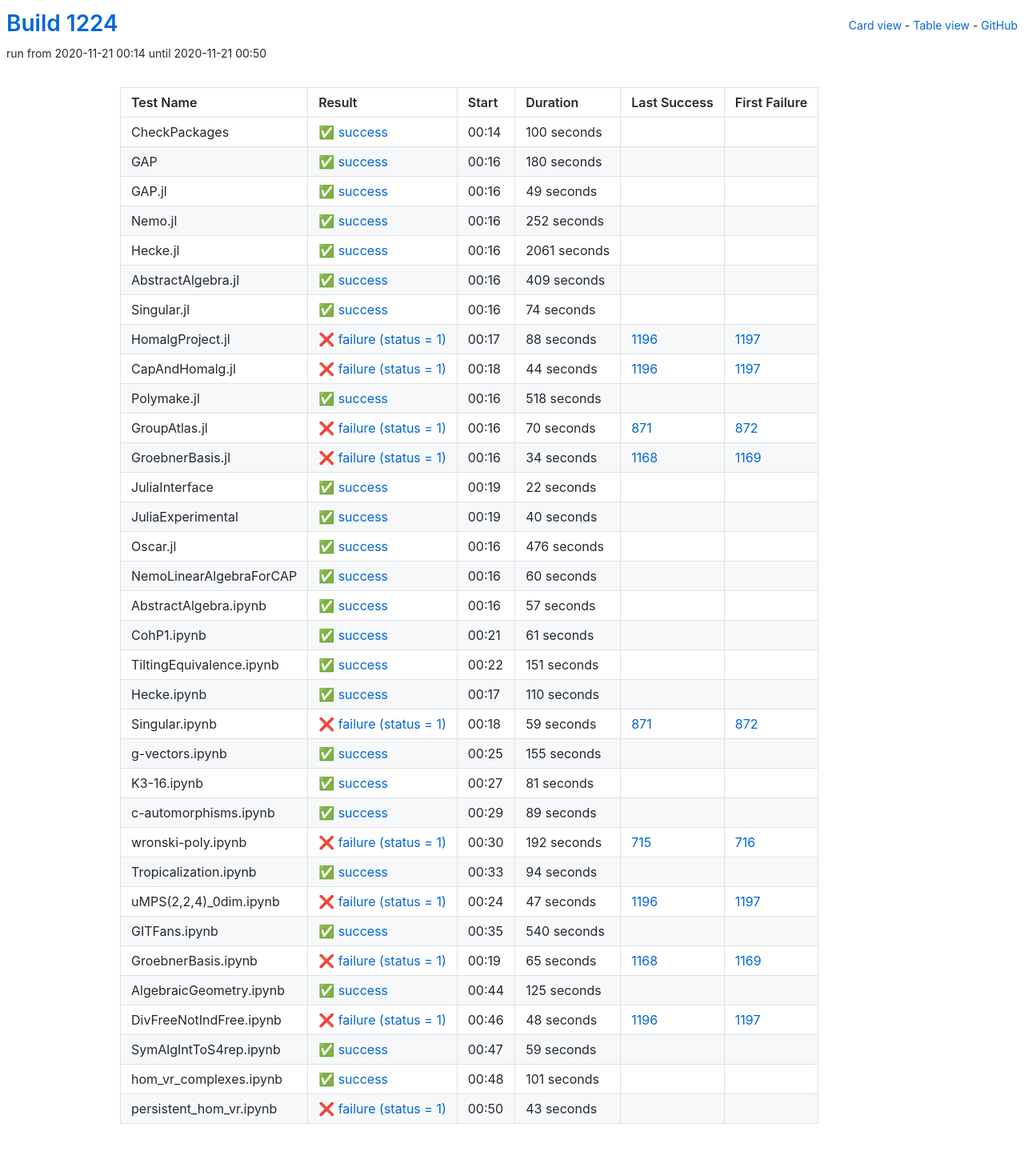
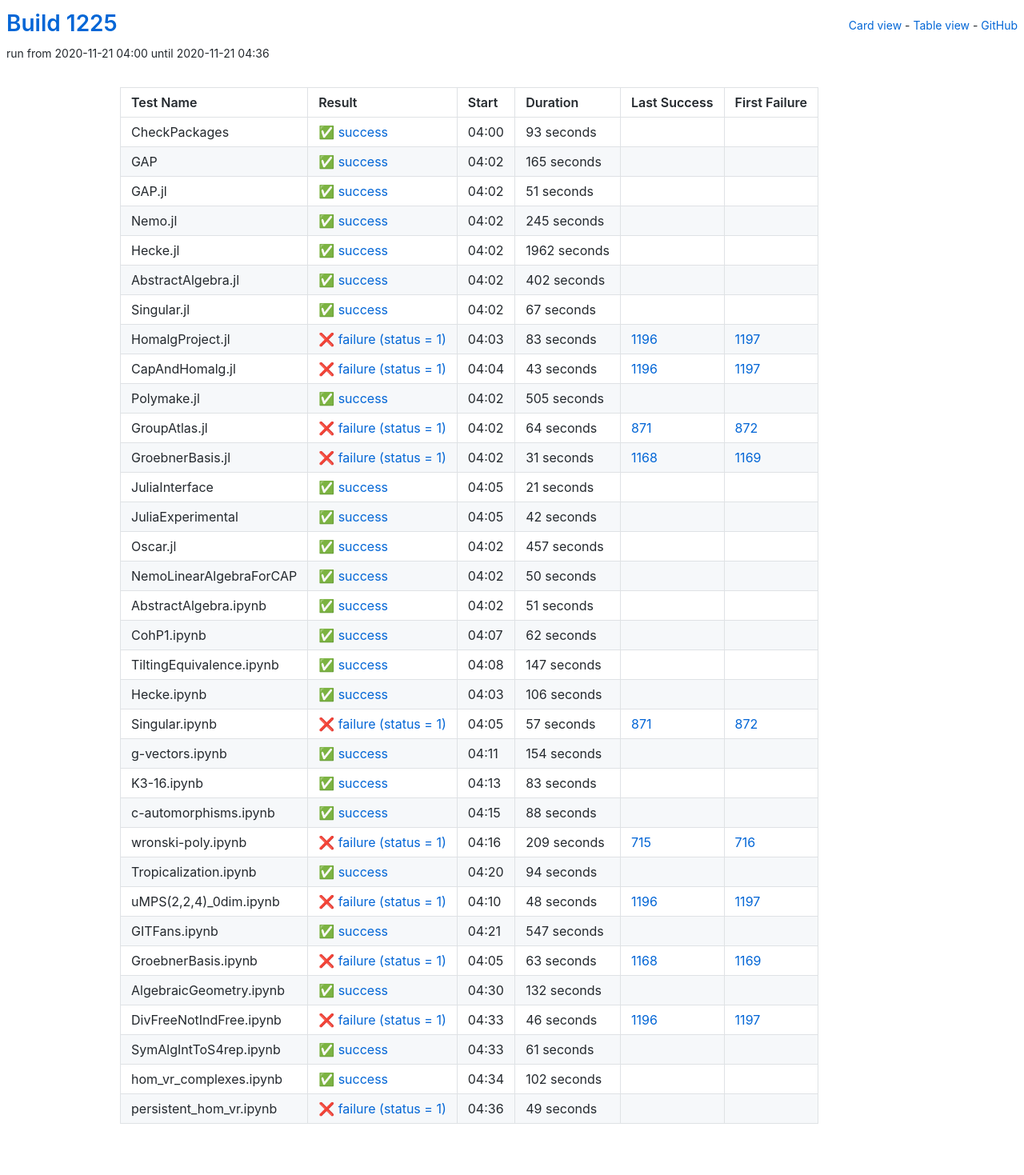
Before and after one commit to oscar-system/oscar-ci-status-stable, a Jekyll site: the page built from table.html, in a window 1280 px wide. Shown: the whole page at 80% size. Built offline with Jekyll 4.4.1, drawn with Linux system fonts in a browser that asks for light colours.

Commit message:
Build #1225

```diff
--- a/_data/ci.yml
+++ b/_data/ci.yml
@@ -1,6 +1,6 @@
 ---
-build: 1224
-build_url: https://oscarci.mathematik.uni-kl.de/job/oscar-stable/1224/
+build: 1225
+build_url: https://oscarci.mathematik.uni-kl.de/job/oscar-stable/1225/
 job: oscar-stable
 organization: oscar-system
 repo: oscar-ci-status-stable
@@ -8,308 +8,308 @@ repourl: https://github.com/oscar-system/oscar-ci-status-stable
 tests:
 - name: CheckPackages
   id: checkpackages
-  log: https://oscarci.mathematik.uni-kl.de/job/oscar-stable/1224/artifact/logs/build-1224/CheckPackages.log
-  start: 2020-11-21 00:14
+  log: https://oscarci.mathematik.uni-kl.de/job/oscar-stable/1225/artifact/logs/build-1225/CheckPackages.log
+  start: 2020-11-21 04:00
   success: true
   exitcode: 0
   status: success
-  duration: 100
+  duration: 93
   last_success: false
   last_success_url:
   first_failure: false
   first_failure_url:
 - name: GAP
   id: gap
-  log: https://oscarci.mathematik.uni-kl.de/job/oscar-stable/1224/artifact/logs/build-1224/GAP.log
-  start: 2020-11-21 00:16
+  log: https://oscarci.mathematik.uni-kl.de/job/oscar-stable/1225/artifact/logs/build-1225/GAP.log
+  start: 2020-11-21 04:02
   success: true
   exitcode: 0
   status: success
-  duration: 180
+  duration: 165
   last_success: false
   last_success_url:
   first_failure: false
   first_failure_url:
 - name: GAP.jl
   id: gap-jl
-  log: https://oscarci.mathematik.uni-kl.de/job/oscar-stable/1224/artifact/logs/build-1224/GAP.jl.log
-  start: 2020-11-21 00:16
+  log: https://oscarci.mathematik.uni-kl.de/job/oscar-stable/1225/artifact/logs/build-1225/GAP.jl.log
+  start: 2020-11-21 04:02
   success: true
   exitcode: 0
   status: success
-  duration: 49
+  duration: 51
   last_success: false
   last_success_url:
   first_failure: false
   first_failure_url:
 - name: Nemo.jl
   id: nemo-jl
-  log: https://oscarci.mathematik.uni-kl.de/job/oscar-stable/1224/artifact/logs/build-1224/Nemo.jl.log
-  start: 2020-11-21 00:16
+  log: https://oscarci.mathematik.uni-kl.de/job/oscar-stable/1225/artifact/logs/build-1225/Nemo.jl.log
+  start: 2020-11-21 04:02
   success: true
   exitcode: 0
   status: success
-  duration: 252
+  duration: 245
   last_success: false
   last_success_url:
   first_failure: false
   first_failure_url:
 - name: Hecke.jl
   id: hecke-jl
-  log: https://oscarci.mathematik.uni-kl.de/job/oscar-stable/1224/artifact/logs/build-1224/Hecke.jl.log
-  start: 2020-11-21 00:16
+  log: https://oscarci.mathematik.uni-kl.de/job/oscar-stable/1225/artifact/logs/build-1225/Hecke.jl.log
+  start: 2020-11-21 04:02
   success: true
   exitcode: 0
   status: success
-  duration: 2061
+  duration: 1962
   last_success: false
   last_success_url:
   first_failure: false
   first_failure_url:
 - name: AbstractAlgebra.jl
   id: abstractalgebra-jl
-  log: https://oscarci.mathematik.uni-kl.de/job/oscar-stable/1224/artifact/logs/build-1224/AbstractAlgebra.jl.log
-  start: 2020-11-21 00:16
+  log: https://oscarci.mathematik.uni-kl.de/job/oscar-stable/1225/artifact/logs/build-1225/AbstractAlgebra.jl.log
+  start: 2020-11-21 04:02
   success: true
   exitcode: 0
   status: success
-  duration: 409
+  duration: 402
   last_success: false
   last_success_url:
   first_failure: false
   first_failure_url:
 - name: Singular.jl
   id: singular-jl
-  log: https://oscarci.mathematik.uni-kl.de/job/oscar-stable/1224/artifact/logs/build-1224/Singular.jl.log
-  start: 2020-11-21 00:16
+  log: https://oscarci.mathematik.uni-kl.de/job/oscar-stable/1225/artifact/logs/build-1225/Singular.jl.log
+  start: 2020-11-21 04:02
   success: true
   exitcode: 0
   status: success
-  duration: 74
+  duration: 67
   last_success: false
   last_success_url:
   first_failure: false
   first_failure_url:
 - name: HomalgProject.jl
   id: homalgproject-jl
-  log: https://oscarci.mathematik.uni-kl.de/job/oscar-stable/1224/artifact/logs/build-1224/HomalgProject.jl.log
-  start: 2020-11-21 00:17
+  log: https://oscarci.mathematik.uni-kl.de/job/oscar-stable/1225/artifact/logs/build-1225/HomalgProject.jl.log
+  start: 2020-11-21 04:03
   success: false
   exitcode: 1
   status: failure
-  duration: 88
+  duration: 83
   last_success: 1196
   last_success_url: https://oscarci.mathematik.uni-kl.de/job/oscar-stable/1196/
   first_failure: 1197
   first_failure_url: https://oscarci.mathematik.uni-kl.de/job/oscar-stable/1197/
 - name: CapAndHomalg.jl
   id: capandhomalg-jl
-  log: https://oscarci.mathematik.uni-kl.de/job/oscar-stable/1224/artifact/logs/build-1224/CapAndHomalg.jl.log
-  start: 2020-11-21 00:18
+  log: https://oscarci.mathematik.uni-kl.de/job/oscar-stable/1225/artifact/logs/build-1225/CapAndHomalg.jl.log
+  start: 2020-11-21 04:04
   success: false
   exitcode: 1
   status: failure
-  duration: 44
+  duration: 43
   last_success: 1196
   last_success_url: https://oscarci.mathematik.uni-kl.de/job/oscar-stable/1196/
   first_failure: 1197
   first_failure_url: https://oscarci.mathematik.uni-kl.de/job/oscar-stable/1197/
 - name: Polymake.jl
   id: polymake-jl
-  log: https://oscarci.mathematik.uni-kl.de/job/oscar-stable/1224/artifact/logs/build-1224/Polymake.jl.log
-  start: 2020-11-21 00:16
+  log: https://oscarci.mathematik.uni-kl.de/job/oscar-stable/1225/artifact/logs/build-1225/Polymake.jl.log
+  start: 2020-11-21 04:02
   success: true
   exitcode: 0
   status: success
-  duration: 518
+  duration: 505
   last_success: false
   last_success_url:
   first_failure: false
   first_failure_url:
 - name: GroupAtlas.jl
   id: groupatlas-jl
-  log: https://oscarci.mathematik.uni-kl.de/job/oscar-stable/1224/artifact/logs/build-1224/GroupAtlas.jl.log
-  start: 2020-11-21 00:16
+  log: https://oscarci.mathematik.uni-kl.de/job/oscar-stable/1225/artifact/logs/build-1225/GroupAtlas.jl.log
+  start: 2020-11-21 04:02
   success: false
   exitcode: 1
   status: failure
-  duration: 70
+  duration: 64
   last_success: 871
   last_success_url: https://oscarci.mathematik.uni-kl.de/job/oscar-stable/871/
   first_failure: 872
   first_failure_url: https://oscarci.mathematik.uni-kl.de/job/oscar-stable/872/
 - name: GroebnerBasis.jl
   id: groebnerbasis-jl
-  log: https://oscarci.mathematik.uni-kl.de/job/oscar-stable/1224/artifact/logs/build-1224/GroebnerBasis.jl.log
-  start: 2020-11-21 00:16
+  log: https://oscarci.mathematik.uni-kl.de/job/oscar-stable/1225/artifact/logs/build-1225/GroebnerBasis.jl.log
+  start: 2020-11-21 04:02
   success: false
   exitcode: 1
   status: failure
-  duration: 34
+  duration: 31
   last_success: 1168
   last_success_url: https://oscarci.mathematik.uni-kl.de/job/oscar-stable/1168/
   first_failure: 1169
   first_failure_url: https://oscarci.mathematik.uni-kl.de/job/oscar-stable/1169/
 - name: JuliaInterface
   id: juliainterface
-  log: https://oscarci.mathematik.uni-kl.de/job/oscar-stable/1224/artifact/logs/build-1224/JuliaInterface.log
-  start: 2020-11-21 00:19
+  log: https://oscarci.mathematik.uni-kl.de/job/oscar-stable/1225/artifact/logs/build-1225/JuliaInterface.log
+  start: 2020-11-21 04:05
   success: true
   exitcode: 0
   status: success
-  duration: 22
+  duration: 21
   last_success: false
   last_success_url:
   first_failure: false
   first_failure_url:
 - name: JuliaExperimental
   id: juliaexperimental
-  log: https://oscarci.mathematik.uni-kl.de/job/oscar-stable/1224/artifact/logs/build-1224/JuliaExperimental.log
-  start: 2020-11-21 00:19
+  log: https://oscarci.mathematik.uni-kl.de/job/oscar-stable/1225/artifact/logs/build-1225/JuliaExperimental.log
+  start: 2020-11-21 04:05
   success: true
   exitcode: 0
   status: success
-  duration: 40
+  duration: 42
   last_success: false
   last_success_url:
   first_failure: false
   first_failure_url:
 - name: Oscar.jl
   id: oscar-jl
-  log: https://oscarci.mathematik.uni-kl.de/job/oscar-stable/1224/artifact/logs/build-1224/Oscar.jl.log
-  start: 2020-11-21 00:16
+  log: https://oscarci.mathematik.uni-kl.de/job/oscar-stable/1225/artifact/logs/build-1225/Oscar.jl.log
+  start: 2020-11-21 04:02
   success: true
   exitcode: 0
   status: success
-  duration: 476
+  duration: 457
   last_success: false
   last_success_url:
   first_failure: false
   first_failure_url:
 - name: NemoLinearAlgebraForCAP
   id: nemolinearalgebraforcap
-  log: https://oscarci.mathematik.uni-kl.de/job/oscar-stable/1224/artifact/logs/build-1224/NemoLinearAlgebraForCAP.log
-  start: 2020-11-21 00:16
+  log: https://oscarci.mathematik.uni-kl.de/job/oscar-stable/1225/artifact/logs/build-1225/NemoLinearAlgebraForCAP.log
+  start: 2020-11-21 04:02
   success: true
   exitcode: 0
   status: success
-  duration: 60
+  duration: 50
   last_success: false
   last_success_url:
   first_failure: false
   first_failure_url:
 - name: AbstractAlgebra.ipynb
   id: abstractalgebra-ipynb
-  log: https://oscarci.mathematik.uni-kl.de/job/oscar-stable/1224/artifact/logs/build-1224/AbstractAlgebra.ipynb.log
-  start: 2020-11-21 00:16
+  log: https://oscarci.mathematik.uni-kl.de/job/oscar-stable/1225/artifact/logs/build-1225/AbstractAlgebra.ipynb.log
+  start: 2020-11-21 04:02
   success: true
   exitcode: 0
   status: success
-  duration: 57
+  duration: 51
   last_success: false
   last_success_url:
   first_failure: false
   first_failure_url:
 - name: CohP1.ipynb
   id: cohp1-ipynb
-  log: https://oscarci.mathematik.uni-kl.de/job/oscar-stable/1224/artifact/logs/build-1224/CohP1.ipynb.log
-  start: 2020-11-21 00:21
+  log: https://oscarci.mathematik.uni-kl.de/job/oscar-stable/1225/artifact/logs/build-1225/CohP1.ipynb.log
+  start: 2020-11-21 04:07
   success: true
   exitcode: 0
   status: success
-  duration: 61
+  duration: 62
   last_success: false
   last_success_url:
   first_failure: false
   first_failure_url:
 - name: TiltingEquivalence.ipynb
   id: tiltingequivalence-ipynb
-  log: https://oscarci.mathematik.uni-kl.de/job/oscar-stable/1224/artifact/logs/build-1224/TiltingEquivalence.ipynb.log
-  start: 2020-11-21 00:22
+  log: https://oscarci.mathematik.uni-kl.de/job/oscar-stable/1225/artifact/logs/build-1225/TiltingEquivalence.ipynb.log
+  start: 2020-11-21 04:08
   success: true
   exitcode: 0
   status: success
-  duration: 151
+  duration: 147
   last_success: false
   last_success_url:
   first_failure: false
   first_failure_url:
 - name: Hecke.ipynb
   id: hecke-ipynb
-  log: https://oscarci.mathematik.uni-kl.de/job/oscar-stable/1224/artifact/logs/build-1224/Hecke.ipynb.log
-  start: 2020-11-21 00:17
+  log: https://oscarci.mathematik.uni-kl.de/job/oscar-stable/1225/artifact/logs/build-1225/Hecke.ipynb.log
+  start: 2020-11-21 04:03
   success: true
   exitcode: 0
   status: success
-  duration: 110
+  duration: 106
   last_success: false
   last_success_url:
   first_failure: false
   first_failure_url:
 - name: Singular.ipynb
   id: singular-ipynb
-  log: https://oscarci.mathematik.uni-kl.de/job/oscar-stable/1224/artifact/logs/build-1224/Singular.ipynb.log
-  start: 2020-11-21 00:18
+  log: https://oscarci.mathematik.uni-kl.de/job/oscar-stable/1225/artifact/logs/build-1225/Singular.ipynb.log
+  start: 2020-11-21 04:05
   success: false
   exitcode: 1
   status: failure
-  duration: 59
+  duration: 57
   last_success: 871
   last_success_url: https://oscarci.mathematik.uni-kl.de/job/oscar-stable/871/
   first_failure: 872
   first_failure_url: https://oscarci.mathematik.uni-kl.de/job/oscar-stable/872/
 - name: g-vectors.ipynb
   id: g-vectors-ipynb
-  log: https://oscarci.mathematik.uni-kl.de/job/oscar-stable/1224/artifact/logs/build-1224/g-vectors.ipynb.log
-  start: 2020-11-21 00:25
+  log: https://oscarci.mathematik.uni-kl.de/job/oscar-stable/1225/artifact/logs/build-1225/g-vectors.ipynb.log
+  start: 2020-11-21 04:11
   success: true
   exitcode: 0
   status: success
-  duration: 155
+  duration: 154
   last_success: false
   last_success_url:
   first_failure: false
   first_failure_url:
 - name: K3-16.ipynb
   id: k3-16-ipynb
-  log: https://oscarci.mathematik.uni-kl.de/job/oscar-stable/1224/artifact/logs/build-1224/K3-16.ipynb.log
-  start: 2020-11-21 00:27
+  log: https://oscarci.mathematik.uni-kl.de/job/oscar-stable/1225/artifact/logs/build-1225/K3-16.ipynb.log
+  start: 2020-11-21 04:13
   success: true
   exitcode: 0
   status: success
-  duration: 81
+  duration: 83
   last_success: false
   last_success_url:
   first_failure: false
   first_failure_url:
 - name: c-automorphisms.ipynb
   id: c-automorphisms-ipynb
-  log: https://oscarci.mathematik.uni-kl.de/job/oscar-stable/1224/artifact/logs/build-1224/c-automorphisms.ipynb.log
-  start: 2020-11-21 00:29
+  log: https://oscarci.mathematik.uni-kl.de/job/oscar-stable/1225/artifact/logs/build-1225/c-automorphisms.ipynb.log
+  start: 2020-11-21 04:15
   success: true
   exitcode: 0
   status: success
-  duration: 89
+  duration: 88
   last_success: false
   last_success_url:
   first_failure: false
   first_failure_url:
 - name: wronski-poly.ipynb
   id: wronski-poly-ipynb
-  log: https://oscarci.mathematik.uni-kl.de/job/oscar-stable/1224/artifact/logs/build-1224/wronski-poly.ipynb.log
-  start: 2020-11-21 00:30
+  log: https://oscarci.mathematik.uni-kl.de/job/oscar-stable/1225/artifact/logs/build-1225/wronski-poly.ipynb.log
+  start: 2020-11-21 04:16
   success: false
   exitcode: 1
   status: failure
-  duration: 192
+  duration: 209
   last_success: 715
   last_success_url: https://oscarci.mathematik.uni-kl.de/job/oscar-stable/715/
   first_failure: 716
   first_failure_url: https://oscarci.mathematik.uni-kl.de/job/oscar-stable/716/
 - name: Tropicalization.ipynb
   id: tropicalization-ipynb
-  log: https://oscarci.mathematik.uni-kl.de/job/oscar-stable/1224/artifact/logs/build-1224/Tropicalization.ipynb.log
-  start: 2020-11-21 00:33
+  log: https://oscarci.mathematik.uni-kl.de/job/oscar-stable/1225/artifact/logs/build-1225/Tropicalization.ipynb.log
+  start: 2020-11-21 04:20
   success: true
   exitcode: 0
   status: success
@@ -320,56 +320,8 @@ tests:
   first_failure_url:
 - name: uMPS(2,2,4)_0dim.ipynb
   id: umps-2-2-4-0dim-ipynb
-  log: https://oscarci.mathematik.uni-kl.de/job/oscar-stable/1224/artifact/logs/build-1224/uMPS-2-2-4-_0dim.ipynb.log
-  start: 2020-11-21 00:24
-  success: false
-  exitcode: 1
-  status: failure
-  duration: 47
-  last_success: 1196
-  last_success_url: https://oscarci.mathematik.uni-kl.de/job/oscar-stable/1196/
-  first_failure: 1197
-  first_failure_url: https://oscarci.mathematik.uni-kl.de/job/oscar-stable/1197/
-- name: GITFans.ipynb
-  id: gitfans-ipynb
-  log: https://oscarci.mathematik.uni-kl.de/job/oscar-stable/1224/artifact/logs/build-1224/GITFans.ipynb.log
-  start: 2020-11-21 00:35
-  success: true
-  exitcode: 0
-  status: success
-  duration: 540
-  last_success: false
-  last_success_url:
-  first_failure: false
-  first_failure_url:
-- name: GroebnerBasis.ipynb
-  id: groebnerbasis-ipynb
-  log: https://oscarci.mathematik.uni-kl.de/job/oscar-stable/1224/artifact/logs/build-1224/GroebnerBasis.ipynb.log
-  start: 2020-11-21 00:19
-  success: false
-  exitcode: 1
-  status: failure
-  duration: 65
-  last_success: 1168
-  last_success_url: https://oscarci.mathematik.uni-kl.de/job/oscar-stable/1168/
-  first_failure: 1169
-  first_failure_url: https://oscarci.mathematik.uni-kl.de/job/oscar-stable/1169/
-- name: AlgebraicGeometry.ipynb
-  id: algebraicgeometry-ipynb
-  log: https://oscarci.mathematik.uni-kl.de/job/oscar-stable/1224/artifact/logs/build-1224/AlgebraicGeometry.ipynb.log
-  start: 2020-11-21 00:44
-  success: true
-  exitcode: 0
-  status: success
-  duration: 125
-  last_success: false
-  last_success_url:
-  first_failure: false
-  first_failure_url:
-- name: DivFreeNotIndFree.ipynb
-  id: divfreenotindfree-ipynb
-  log: https://oscarci.mathematik.uni-kl.de/job/oscar-stable/1224/artifact/logs/build-1224/DivFreeNotIndFree.ipynb.log
-  start: 2020-11-21 00:46
+  log: https://oscarci.mathematik.uni-kl.de/job/oscar-stable/1225/artifact/logs/build-1225/uMPS-2-2-4-_0dim.ipynb.log
+  start: 2020-11-21 04:10
   success: false
   exitcode: 1
   status: failure
@@ -378,38 +330,86 @@ tests:
   last_success_url: https://oscarci.mathematik.uni-kl.de/job/oscar-stable/1196/
   first_failure: 1197
   first_failure_url: https://oscarci.mathematik.uni-kl.de/job/oscar-stable/1197/
-- name: SymAlgIntToS4rep.ipynb
-  id: symalginttos4rep-ipynb
-  log: https://oscarci.mathematik.uni-kl.de/job/oscar-stable/1224/artifact/logs/build-1224/SymAlgIntToS4rep.ipynb.log
-  start: 2020-11-21 00:47
+- name: GITFans.ipynb
+  id: gitfans-ipynb
+  log: https://oscarci.mathematik.uni-kl.de/job/oscar-stable/1225/artifact/logs/build-1225/GITFans.ipynb.log
+  start: 2020-11-21 04:21
   success: true
   exitcode: 0
   status: success
-  duration: 59
+  duration: 547
+  last_success: false
+  last_success_url:
+  first_failure: false
+  first_failure_url:
+- name: GroebnerBasis.ipynb
+  id: groebnerbasis-ipynb
+  log: https://oscarci.mathematik.uni-kl.de/job/oscar-stable/1225/artifact/logs/build-1225/GroebnerBasis.ipynb.log
+  start: 2020-11-21 04:05
+  success: false
+  exitcode: 1
+  status: failure
+  duration: 63
+  last_success: 1168
+  last_success_url: https://oscarci.mathematik.uni-kl.de/job/oscar-stable/1168/
+  first_failure: 1169
+  first_failure_url: https://oscarci.mathematik.uni-kl.de/job/oscar-stable/1169/
+- name: AlgebraicGeometry.ipynb
+  id: algebraicgeometry-ipynb
+  log: https://oscarci.mathematik.uni-kl.de/job/oscar-stable/1225/artifact/logs/build-1225/AlgebraicGeometry.ipynb.log
+  start: 2020-11-21 04:30
+  success: true
+  exitcode: 0
+  status: success
+  duration: 132
+  last_success: false
+  last_success_url:
+  first_failure: false
+  first_failure_url:
+- name: DivFreeNotIndFree.ipynb
+  id: divfreenotindfree-ipynb
+  log: https://oscarci.mathematik.uni-kl.de/job/oscar-stable/1225/artifact/logs/build-1225/DivFreeNotIndFree.ipynb.log
+  start: 2020-11-21 04:33
+  success: false
+  exitcode: 1
+  status: failure
+  duration: 46
+  last_success: 1196
+  last_success_url: https://oscarci.mathematik.uni-kl.de/job/oscar-stable/1196/
+  first_failure: 1197
+  first_failure_url: https://oscarci.mathematik.uni-kl.de/job/oscar-stable/1197/
+- name: SymAlgIntToS4rep.ipynb
+  id: symalginttos4rep-ipynb
+  log: https://oscarci.mathematik.uni-kl.de/job/oscar-stable/1225/artifact/logs/build-1225/SymAlgIntToS4rep.ipynb.log
+  start: 2020-11-21 04:33
+  success: true
+  exitcode: 0
+  status: success
+  duration: 61
   last_success: false
   last_success_url:
   first_failure: false
   first_failure_url:
 - name: hom_vr_complexes.ipynb
   id: hom-vr-complexes-ipynb
-  log: https://oscarci.mathematik.uni-kl.de/job/oscar-stable/1224/artifact/logs/build-1224/hom_vr_complexes.ipynb.log
-  start: 2020-11-21 00:48
+  log: https://oscarci.mathematik.uni-kl.de/job/oscar-stable/1225/artifact/logs/build-1225/hom_vr_complexes.ipynb.log
+  start: 2020-11-21 04:34
   success: true
   exitcode: 0
   status: success
-  duration: 101
+  duration: 102
   last_success: false
   last_success_url:
   first_failure: false
   first_failure_url:
 - name: persistent_hom_vr.ipynb
   id: persistent-hom-vr-ipynb
-  log: https://oscarci.mathematik.uni-kl.de/job/oscar-stable/1224/artifact/logs/build-1224/persistent_hom_vr.ipynb.log
-  start: 2020-11-21 00:50
+  log: https://oscarci.mathematik.uni-kl.de/job/oscar-stable/1225/artifact/logs/build-1225/persistent_hom_vr.ipynb.log
+  start: 2020-11-21 04:36
   success: false
   exitcode: 1
   status: failure
-  duration: 43
+  duration: 49
   last_success: false
   last_success_url:
   first_failure: false
```
Also changed, not shown: README.md.
